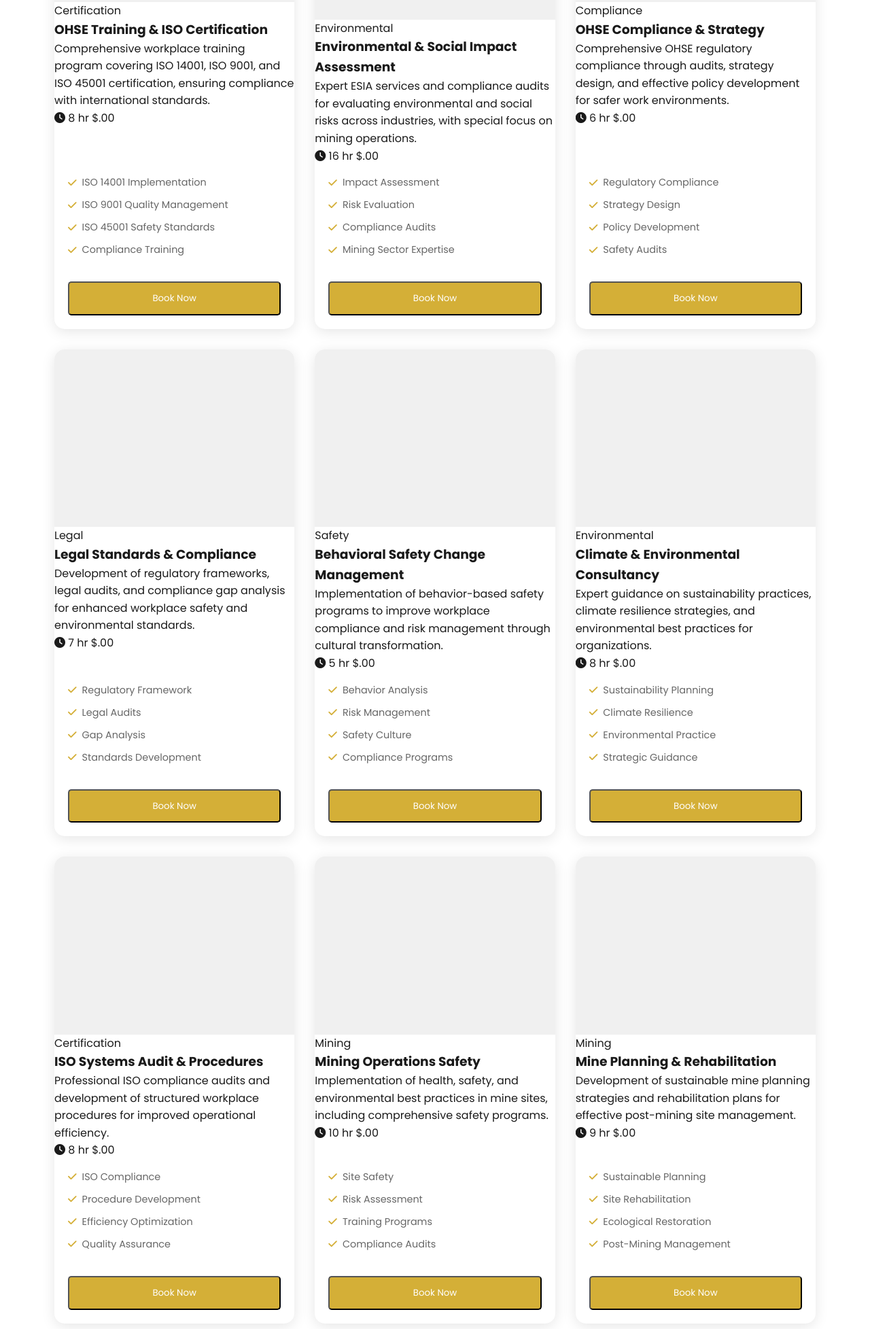
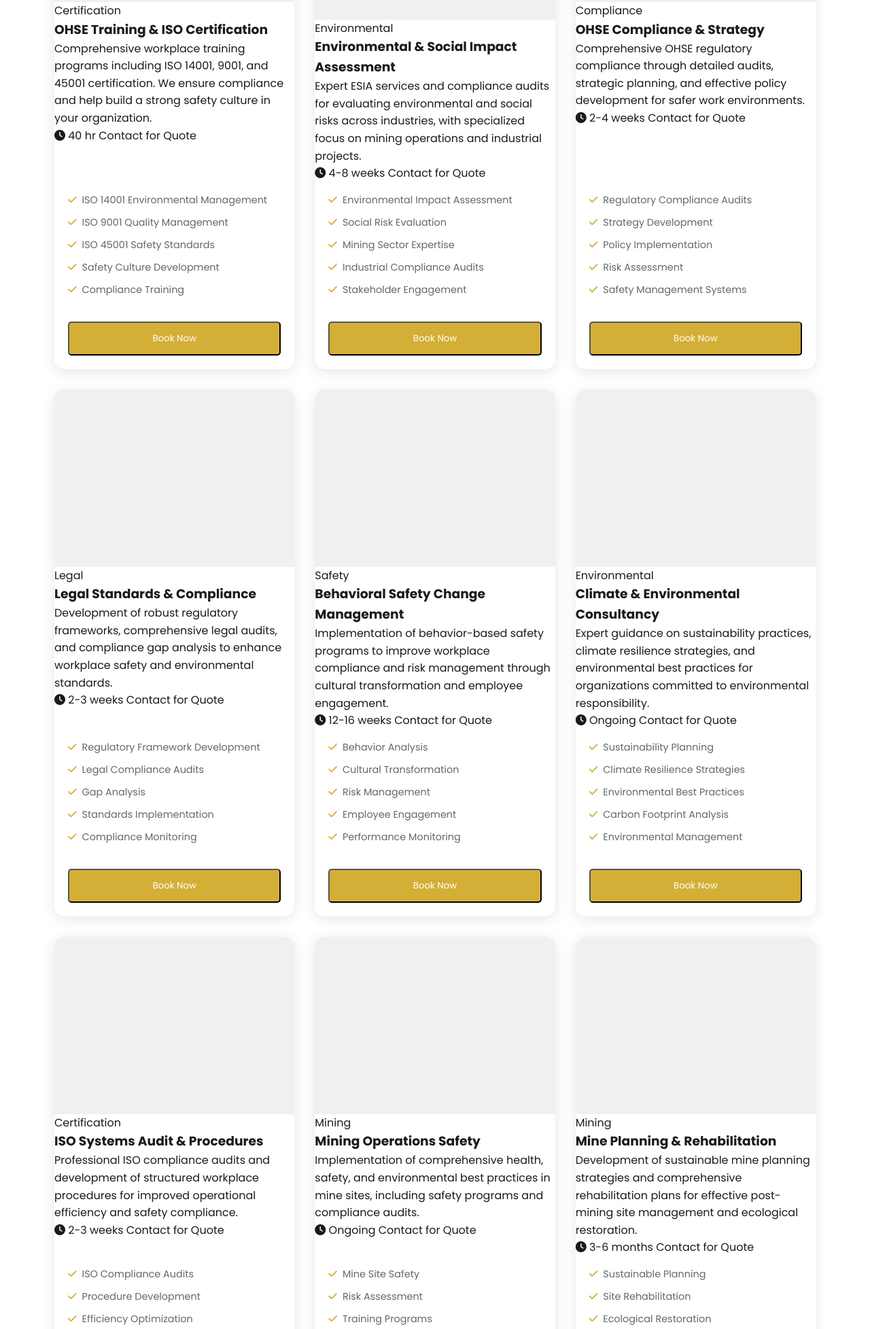
Before and after one commit to Jumaasola-ops/bilhan-profile, a website: page services.html in a window 1280 px wide. Shown: the part 756-2711 px from the top of the page at 68% size. Drawn offline with Linux system fonts and the light colour scheme.

Commit message:
Add comprehensive OHSE and safety services with improved styling

```diff
--- a/css/styles.css
+++ b/css/styles.css
@@ -469,6 +469,77 @@ body {
     border-color: var(--gold-primary);
 }
 
+/* Key Areas Section */
+.key-areas {
+    padding: 80px 0;
+    background: #f8f9fa;
+}
+
+.key-areas-grid {
+    display: grid;
+    grid-template-columns: repeat(auto-fit, minmax(300px, 1fr));
+    gap: 30px;
+    margin-top: 40px;
+}
+
+.key-area-card {
+    background: white;
+    padding: 30px;
+    border-radius: 15px;
+    box-shadow: 0 4px 20px rgba(0,0,0,0.1);
+    transition: all 0.3s ease;
+    text-align: center;
+}
+
+.key-area-card:hover {
+    transform: translateY(-5px);
+    box-shadow: 0 8px 30px rgba(0,0,0,0.15);
+}
+
+.key-area-card i {
+    font-size: 2.5rem;
+    color: var(--gold-primary);
+    margin-bottom: 20px;
+}
+
+.key-area-card h3 {
+    color: var(--dark);
+    margin-bottom: 15px;
+    font-size: 1.25rem;
+}
+
+.key-area-card p {
+    color: #666;
+    font-size: 0.95rem;
+    line-height: 1.6;
+}
+
+@media (max-width: 768px) {
+    .key-areas-grid {
+        grid-template-columns: repeat(auto-fit, minmax(250px, 1fr));
+        gap: 20px;
+        padding: 0 15px;
+    }
+
+    .key-area-card {
+        padding: 25px;
+    }
+
+    .key-area-card i {
+        font-size: 2rem;
+    }
+}
+
+@media (max-width: 480px) {
+    .key-areas {
+        padding: 60px 0;
+    }
+
+    .key-area-card {
+        padding: 20px;
+    }
+}
+
 /* Page Heroes */
 .page-hero {
     height: 50vh;
--- a/js/main.js
+++ b/js/main.js
@@ -2,93 +2,153 @@
 const services = [
     {
         title: "OHSE Training & ISO Certification",
-        image: "images/certification.jpg",
-        description: "Comprehensive workplace training program covering ISO 14001, ISO 9001, and ISO 45001 certification, ensuring compliance with international standards.",
-        duration: "8 hr",
-        price: "$.00",
+        image: "images/services/iso-certification.jpg",
+        description: "Comprehensive workplace training programs including ISO 14001, 9001, and 45001 certification. We ensure compliance and help build a strong safety culture in your organization.",
+        duration: "40 hr",
+        price: "Contact for Quote",
         category: "Certification",
-        details: ["ISO 14001 Implementation", "ISO 9001 Quality Management", "ISO 45001 Safety Standards", "Compliance Training"]
+        details: [
+            "ISO 14001 Environmental Management",
+            "ISO 9001 Quality Management",
+            "ISO 45001 Safety Standards",
+            "Safety Culture Development",
+            "Compliance Training"
+        ]
     },
     {
         title: "Environmental & Social Impact Assessment",
-        image: "images/environmental.jpg",
-        description: "Expert ESIA services and compliance audits for evaluating environmental and social risks across industries, with special focus on mining operations.",
-        duration: "16 hr",
-        price: "$.00",
+        image: "images/services/environmental-assessment.jpg",
+        description: "Expert ESIA services and compliance audits for evaluating environmental and social risks across industries, with specialized focus on mining operations and industrial projects.",
+        duration: "4-8 weeks",
+        price: "Contact for Quote",
         category: "Environmental",
-        details: ["Impact Assessment", "Risk Evaluation", "Compliance Audits", "Mining Sector Expertise"]
+        details: [
+            "Environmental Impact Assessment",
+            "Social Risk Evaluation",
+            "Mining Sector Expertise",
+            "Industrial Compliance Audits",
+            "Stakeholder Engagement"
+        ]
     },
     {
         title: "OHSE Compliance & Strategy",
-        image: "images/compliance.jpg",
-        description: "Comprehensive OHSE regulatory compliance through audits, strategy design, and effective policy development for safer work environments.",
-        duration: "6 hr",
-        price: "$.00",
+        image: "images/services/ohse-compliance.jpg",
+        description: "Comprehensive OHSE regulatory compliance through detailed audits, strategic planning, and effective policy development for safer work environments.",
+        duration: "2-4 weeks",
+        price: "Contact for Quote",
         category: "Compliance",
-        details: ["Regulatory Compliance", "Strategy Design", "Policy Development", "Safety Audits"]
+        details: [
+            "Regulatory Compliance Audits",
+            "Strategy Development",
+            "Policy Implementation",
+            "Risk Assessment",
+            "Safety Management Systems"
+        ]
     },
     {
         title: "Legal Standards & Compliance",
-        image: "images/legal.jpg",
-        description: "Development of regulatory frameworks, legal audits, and compliance gap analysis for enhanced workplace safety and environmental standards.",
-        duration: "7 hr",
-        price: "$.00",
+        image: "images/services/legal-compliance.jpg",
+        description: "Development of robust regulatory frameworks, comprehensive legal audits, and compliance gap analysis to enhance workplace safety and environmental standards.",
+        duration: "2-3 weeks",
+        price: "Contact for Quote",
         category: "Legal",
-        details: ["Regulatory Framework", "Legal Audits", "Gap Analysis", "Standards Development"]
+        details: [
+            "Regulatory Framework Development",
+            "Legal Compliance Audits",
+            "Gap Analysis",
+            "Standards Implementation",
+            "Compliance Monitoring"
+        ]
     },
     {
         title: "Behavioral Safety Change Management",
-        image: "images/safety.jpg",
-        description: "Implementation of behavior-based safety programs to improve workplace compliance and risk management through cultural transformation.",
-        duration: "5 hr",
-        price: "$.00",
+        image: "images/services/behavioral-safety.jpg",
+        description: "Implementation of behavior-based safety programs to improve workplace compliance and risk management through cultural transformation and employee engagement.",
+        duration: "12-16 weeks",
+        price: "Contact for Quote",
         category: "Safety",
-        details: ["Behavior Analysis", "Risk Management", "Safety Culture", "Compliance Programs"]
+        details: [
+            "Behavior Analysis",
+            "Cultural Transformation",
+            "Risk Management",
+            "Employee Engagement",
+            "Performance Monitoring"
+        ]
     },
     {
         title: "Climate & Environmental Consultancy",
-        image: "images/climate.jpg",
-        description: "Expert guidance on sustainability practices, climate resilience strategies, and environmental best practices for organizations.",
-        duration: "8 hr",
-        price: "$.00",
+        image: "images/services/climate-consultancy.jpg",
+        description: "Expert guidance on sustainability practices, climate resilience strategies, and environmental best practices for organizations committed to environmental responsibility.",
+        duration: "Ongoing",
+        price: "Contact for Quote",
         category: "Environmental",
-        details: ["Sustainability Planning", "Climate Resilience", "Environmental Practice", "Strategic Guidance"]
+        details: [
+            "Sustainability Planning",
+            "Climate Resilience Strategies",
+            "Environmental Best Practices",
+            "Carbon Footprint Analysis",
+            "Environmental Management"
+        ]
     },
     {
         title: "ISO Systems Audit & Procedures",
-        image: "images/iso-audit.jpg",
-        description: "Professional ISO compliance audits and development of structured workplace procedures for improved operational efficiency.",
-        duration: "8 hr",
-        price: "$.00",
+        image: "images/services/iso-audit.jpg",
+        description: "Professional ISO compliance audits and development of structured workplace procedures for improved operational efficiency and safety compliance.",
+        duration: "2-3 weeks",
+        price: "Contact for Quote",
         category: "Certification",
-        details: ["ISO Compliance", "Procedure Development", "Efficiency Optimization", "Quality Assurance"]
+        details: [
+            "ISO Compliance Audits",
+            "Procedure Development",
+            "Efficiency Optimization",
+            "Quality Assurance",
+            "Documentation Systems"
+        ]
     },
     {
         title: "Mining Operations Safety",
-        image: "images/mining-safety.jpg",
-        description: "Implementation of health, safety, and environmental best practices in mine sites, including comprehensive safety programs.",
-        duration: "10 hr",
-        price: "$.00",
+        image: "images/services/mining-safety.jpg",
+        description: "Implementation of comprehensive health, safety, and environmental best practices in mine sites, including safety programs and compliance audits.",
+        duration: "Ongoing",
+        price: "Contact for Quote",
         category: "Mining",
-        details: ["Site Safety", "Risk Assessment", "Training Programs", "Compliance Audits"]
+        details: [
+            "Mine Site Safety",
+            "Risk Assessment",
+            "Training Programs",
+            "Compliance Audits",
+            "Emergency Procedures"
+        ]
     },
     {
         title: "Mine Planning & Rehabilitation",
-        image: "images/mine-rehab.jpg",
-        description: "Development of sustainable mine planning strategies and rehabilitation plans for effective post-mining site management.",
-        duration: "9 hr",
-        price: "$.00",
+        image: "images/services/mine-rehab.jpg",
+        description: "Development of sustainable mine planning strategies and comprehensive rehabilitation plans for effective post-mining site management and ecological restoration.",
+        duration: "3-6 months",
+        price: "Contact for Quote",
         category: "Mining",
-        details: ["Sustainable Planning", "Site Rehabilitation", "Ecological Restoration", "Post-Mining Management"]
+        details: [
+            "Sustainable Planning",
+            "Site Rehabilitation",
+            "Ecological Restoration",
+            "Post-Mining Management",
+            "Environmental Monitoring"
+        ]
     },
     {
-        title: "Road Safety Curriculum Development",
-        image: "images/road-safety.jpg",
-        description: "Design of comprehensive OHS programs focused on workplace and road safety, emphasizing accident prevention.",
-        duration: "6 hr",
-        price: "$.00",
+        title: "Safety Curriculum Development",
+        image: "images/services/curriculum-dev.jpg",
+        description: "Design of comprehensive OHS and road safety training programs, emphasizing life-saving measures, accident prevention, and professional development.",
+        duration: "4-6 weeks",
+        price: "Contact for Quote",
         category: "Road Safety",
-        details: ["Curriculum Design", "Accident Prevention", "Safety Measures", "Professional Training"]
+        details: [
+            "OHS Program Design",
+            "Road Safety Training",
+            "Accident Prevention",
+            "Professional Development",
+            "Training Materials"
+        ]
     }
 ];
 
--- a/services.html
+++ b/services.html
@@ -38,13 +38,13 @@
     <section class="services-page">
         <div class="container">
             <div class="category-filter">
-                <button class="filter-btn active" data-category="all">All Courses</button>
-                <button class="filter-btn" data-category="Certification">Certification</button>
+                <button class="filter-btn active" data-category="all">All Services</button>
+                <button class="filter-btn" data-category="Certification">ISO Certification</button>
                 <button class="filter-btn" data-category="Environmental">Environmental</button>
-                <button class="filter-btn" data-category="Compliance">Compliance</button>
-                <button class="filter-btn" data-category="Legal">Legal</button>
-                <button class="filter-btn" data-category="Safety">Safety</button>
-                <button class="filter-btn" data-category="Mining">Mining</button>
+                <button class="filter-btn" data-category="Compliance">OHSE Compliance</button>
+                <button class="filter-btn" data-category="Legal">Legal Standards</button>
+                <button class="filter-btn" data-category="Safety">Safety Programs</button>
+                <button class="filter-btn" data-category="Mining">Mining Operations</button>
                 <button class="filter-btn" data-category="Road Safety">Road Safety</button>
             </div>
             <div class="services-grid">
@@ -61,19 +61,48 @@
                 <div class="key-area-card">
                     <i class="fas fa-shield-alt"></i>
                     <h3>OHSE Training & ISO Certification</h3>
-                    <p>Comprehensive workplace training including ISO 14001, 9001, and 45001 certification.</p>
+                    <p>Comprehensive workplace training including ISO 14001, 9001, and 45001 certification for ensuring compliance and building safety culture.</p>
                 </div>
                 <div class="key-area-card">
                     <i class="fas fa-leaf"></i>
                     <h3>Environmental Impact Assessment</h3>
-                    <p>Expert ESIA services and compliance audits across various industries.</p>
+                    <p>Expert ESIA services and compliance audits for evaluating environmental and social risks across industries.</p>
                 </div>
                 <div class="key-area-card">
                     <i class="fas fa-check-circle"></i>
                     <h3>OHSE Compliance</h3>
-                    <p>Ensuring workplaces meet OHSE regulatory requirements through audits and strategy.</p>
+                    <p>Comprehensive regulatory compliance through audits, strategy design, and effective policy development.</p>
                 </div>
-                <!-- More key areas -->
+                <div class="key-area-card">
+                    <i class="fas fa-balance-scale"></i>
+                    <h3>Legal Standards & Compliance</h3>
+                    <p>Development of regulatory frameworks and compliance gap analysis for enhanced workplace safety.</p>
+                </div>
+                <div class="key-area-card">
+                    <i class="fas fa-users"></i>
+                    <h3>Behavioral Safety</h3>
+                    <p>Implementation of behavior-based safety programs for improved workplace compliance and risk management.</p>
+                </div>
+                <div class="key-area-card">
+                    <i class="fas fa-globe"></i>
+                    <h3>Environmental Consultancy</h3>
+                    <p>Expert guidance on sustainability, climate resilience strategies, and environmental best practices.</p>
+                </div>
+                <div class="key-area-card">
+                    <i class="fas fa-hard-hat"></i>
+                    <h3>Mining Operations Safety</h3>
+                    <p>Implementation of health, safety, and environmental best practices in mine sites and operations.</p>
+                </div>
+                <div class="key-area-card">
+                    <i class="fas fa-seedling"></i>
+                    <h3>Mine Rehabilitation</h3>
+                    <p>Sustainable mine planning strategies and rehabilitation plans for effective post-mining management.</p>
+                </div>
+                <div class="key-area-card">
+                    <i class="fas fa-graduation-cap"></i>
+                    <h3>Safety Curriculum Development</h3>
+                    <p>Design of comprehensive OHS and road safety training programs emphasizing accident prevention.</p>
+                </div>
             </div>
         </div>
     </section>
```
